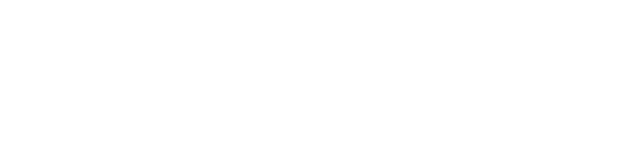
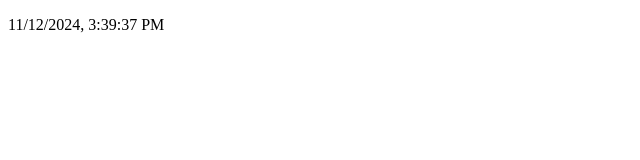
Before and after one commit to acciojob/clock-ChitteGnanaPrasannKumarReddy, a website: page main.html in a window 1280 px wide. Shown: the whole page, without its empty margins (0-640 px from the left). Drawn offline with Linux system fonts and the light colour scheme.

Commit message:
created a submission

```diff
--- a/main.html
+++ b/main.html
@@ -7,10 +7,10 @@
 </head>
 
 <body>
-	<!-- the entire body must be written by student -->
-    <script type="text/javascript" src="./script.js">
-</script>
 
+
+  <p id="timer"></p>
+
+  <script src="script.js"></script>
 </body>
-
 </html>
--- a/script.js
+++ b/script.js
@@ -1 +1,11 @@
 //your JS code here. If required.
+let timerDisplay = document.getElementById("timer");
+
+function updateTimer() {
+  let currentDate = new Date();
+  timerDisplay.innerHTML = currentDate.toLocaleString();
+}
+
+
+setInterval(updateTimer, 1000);
+updateTimer();
```
